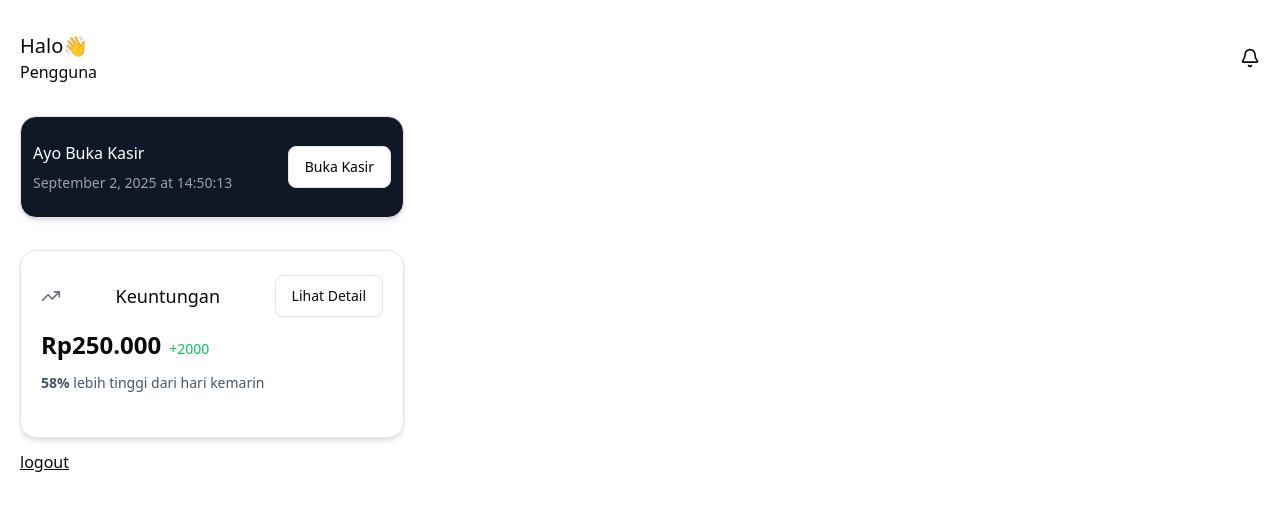
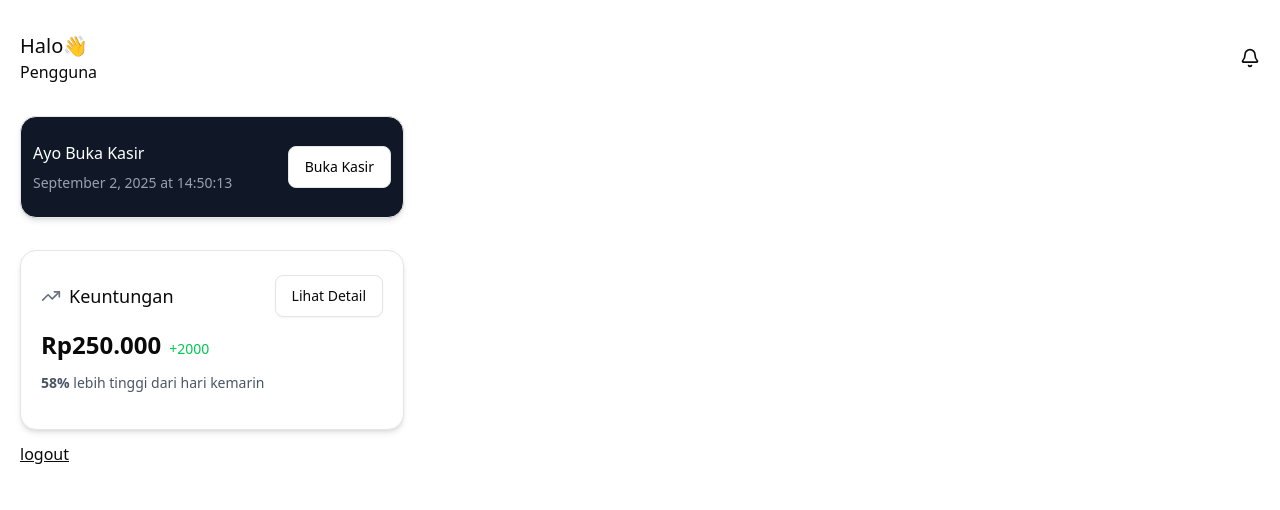
Before and after one commit to contactmadun/orbit-ui, a Vue app: page / in a window 1280 px wide. Shown: the top 510 px of the page. Built offline with nearby package versions, Linux system fonts and the light colour scheme; sample sign-in values are in the browser's storage.

Commit message:
edit card content

```diff
--- a/src/components/HomePage.vue
+++ b/src/components/HomePage.vue
@@ -17,7 +17,7 @@ const currentDateTime = ref('')
 const updateDateTime = () => {
   const now = new Date()
 
-  const formatter = new Intl.DateTimeFormat(navigator.language, {
+  const formatter = new Intl.DateTimeFormat(navigator.language || 'id-ID', {
     // weekday: 'long',
     year: 'numeric',
     month: 'long',
@@ -89,11 +89,13 @@ const props = defineProps({
         </CardContent>
       </Card>
       <Card class="w-full max-w-sm shadow-md mt-5 rounded-2xl">
-        <CardContent class="px-5 pb-5 flex flex-col gap-3">
+        <CardContent class="px-5 pb-3 flex flex-col gap-3">
           <!-- Header -->
           <div class="flex justify-between items-center">
+            <div class="flex items-center gap-2">
             <TrendingUp class="w-5 h-5 text-gray-500" />
             <h2 class="text-lg font-medium">Keuntungan</h2>
+          </div>
             <Button variant="outline" size="sm" class="px-4 py-5">Lihat Detail</Button>
           </div>
 
```
